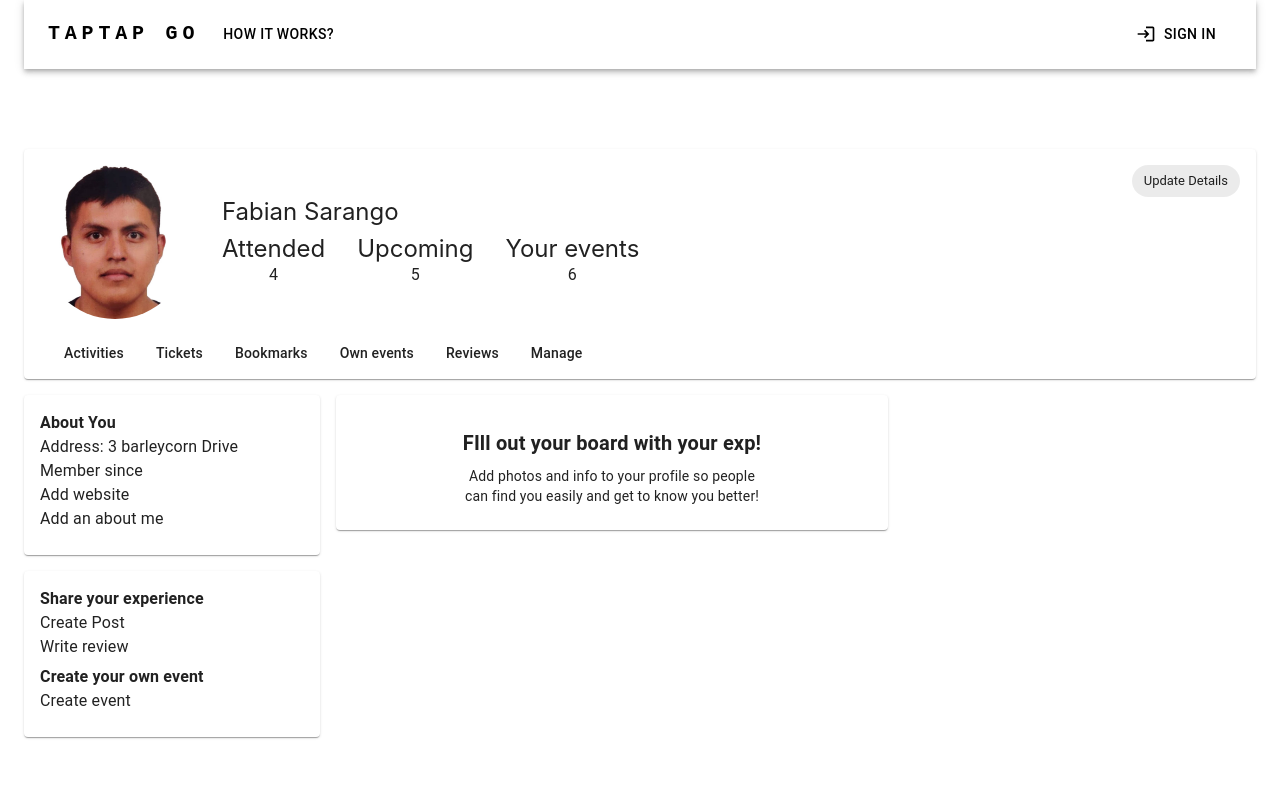
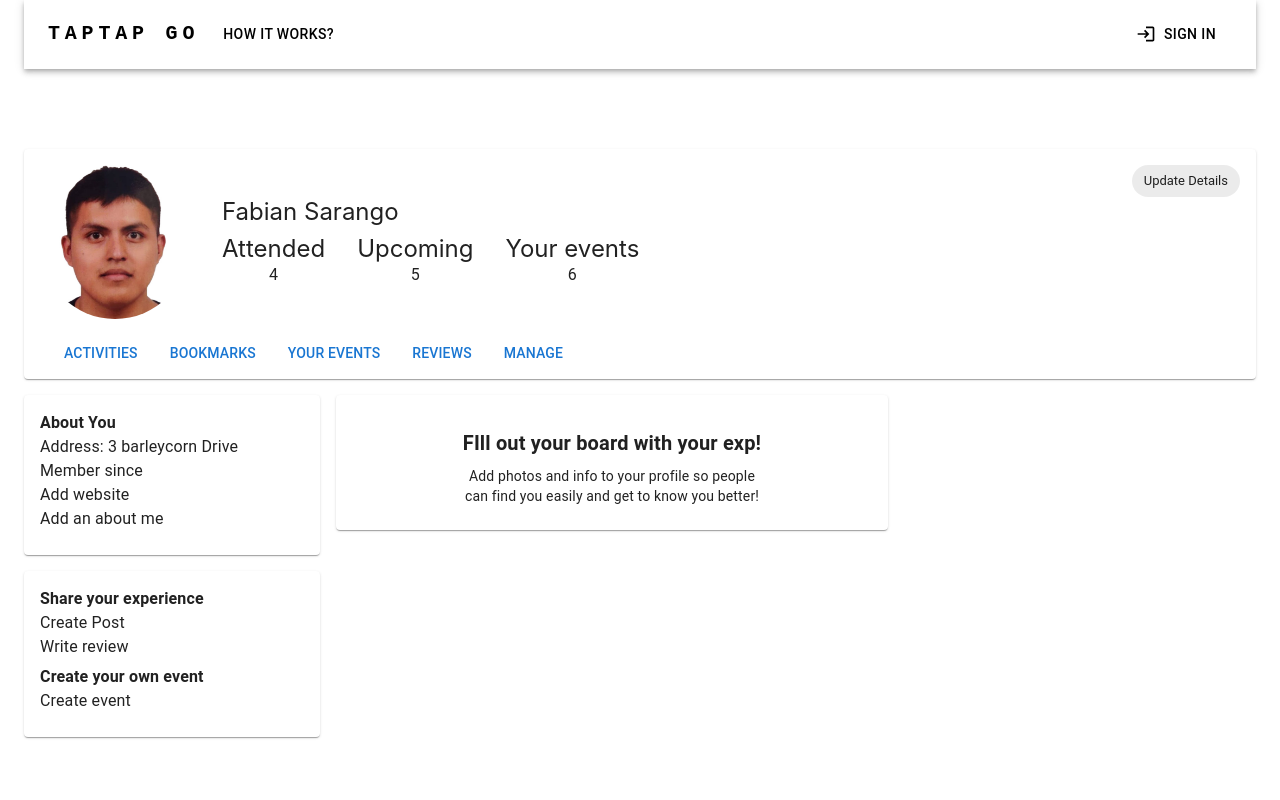
Before and after one commit to RamiElsayed/tap-tap-go, a React (Create React App) app in the folder client/: page /user/1 in a window 1280 px wide. Shown: the top 800 px of the page. Built offline with nearby package versions, Linux system fonts and the light colour scheme.

Commit message:
move options to this file

```diff
--- a/client/src/Pages/Profile/Banner.jsx
+++ b/client/src/Pages/Profile/Banner.jsx
@@ -1,4 +1,13 @@
-import { Box, Card, CardContent, Chip, Stack, Typography } from "@mui/material";
+import {
+  Box,
+  Card,
+  CardContent,
+  Chip,
+  Stack,
+  Typography,
+  Paper,
+  Button,
+} from "@mui/material";
 
 import React, { useState } from "react";
 import Avatar from "@mui/material/Avatar";
@@ -6,6 +15,7 @@ import avatarImg from "../../_mock/avatarImg.jpg";
 import { ThemeProvider } from "@mui/material/styles";
 import Options from "./Options";
 import { createTheme } from "@mui/material/styles";
+import { styled } from "@mui/material/styles";
 
 const theme = createTheme();
 
@@ -21,6 +31,17 @@ theme.typography.h6 = {
     fontWeight: "400",
   },
 };
+
+const Item = styled(Button)(({ theme }) => ({
+  boxShadow: "none",
+  backgroundColor: theme.palette.mode === "dark" ? "#1A2027" : "#fff",
+  ...theme.typography.body2,
+  padding: theme.spacing(1),
+  paddingRight: theme.spacing(3),
+  textAlign: "center",
+  fontWeight: 500,
+  whiteSpace: "nowrap",
+}));
 
 function headerPointers(attended, upcoming, yours) {
   return (
@@ -47,7 +68,7 @@ function headerPointers(attended, upcoming, yours) {
   );
 }
 
-function Banner({ userInfo }) {
+function Banner({ userInfo, bannerOptions, changePostBoard }) {
   const [open, setOpen] = useState(false);
 
   const handleClick = () => {
@@ -113,7 +134,28 @@ function Banner({ userInfo }) {
             )}
           </Box>
         </Stack>
-        <Options></Options>
+        <Box
+          overflow={true}
+          sx={{
+            display: "flex",
+            overflow: "auto",
+            paddingLeft: "2rem",
+            paddingBottom: "0.5rem",
+          }}
+        >
+          {bannerOptions.map((el) => {
+            return (
+              <Item
+                key={el}
+                onClick={() => {
+                  changePostBoard(el);
+                }}
+              >
+                {el}
+              </Item>
+            );
+          })}
+        </Box>
       </Card>
     </ThemeProvider>
   );
```
